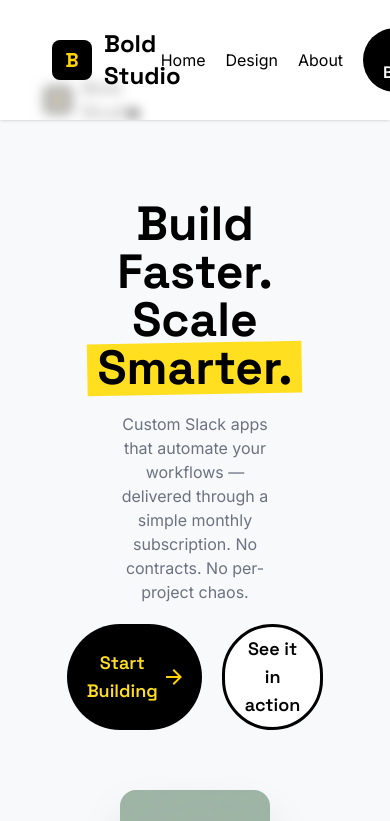
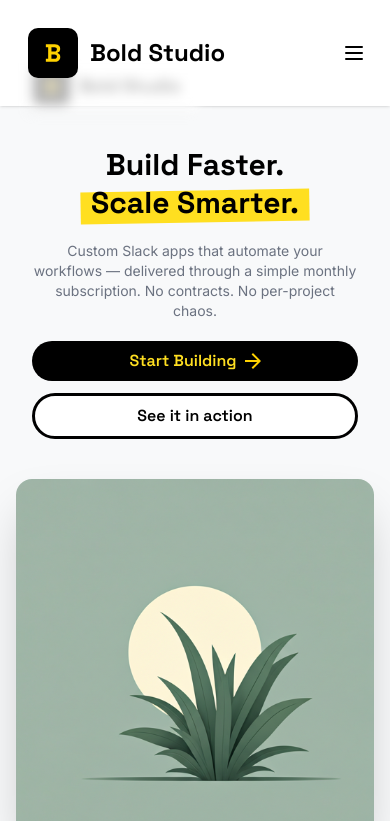
Before and after one commit to bcastillo-2022474/bold-landing, a Next.js app: page / in a window 390 px wide. Shown: the top 821 px of the page. Built offline with nearby package versions, Linux system fonts and the light colour scheme.

Commit message:
feat: making navbar and intro responsive

```diff
--- a/src/app/page.tsx
+++ b/src/app/page.tsx
@@ -12,7 +12,7 @@ export default function Home() {
   return (
     <>
       <Navbar />
-      <div className="flex flex-col items-center gap-10">
+      <div className="flex flex-col items-center gap-10 *:max-w-432">
         <IntroSection />
         <JustificationSection />
         <SolutionSection />
--- a/src/components/navbar.tsx
+++ b/src/components/navbar.tsx
@@ -1,10 +1,15 @@
+"use client";
+
 import Image from "next/image";
+import { useState } from "react";
 import { Button } from "@/components/ui/button";
 import logo from "../../public/logo.svg";
 
 export function Navbar() {
+  const [isMenuOpen, setIsMenuOpen] = useState(false);
+
   return (
-    <nav className="flex w-full justify-between items-center px-10 py-5 shadow overflow-hidden sticky bg-white top-0 z-10">
+    <nav className="flex w-full justify-between items-center px-4 md:px-10 py-5 shadow sticky bg-white top-0 z-50">
       <div className="px-3 py-2 flex text-2xl gap-3 items-center relative isolate">
         <div className="absolute right-5 scale-75 top-1/2 blur shadow w-full h-full">
           <div className="px-3 py-2 flex text-2xl gap-3 items-center relative isolate">
@@ -16,7 +21,33 @@ export function Navbar() {
         <Image className="z-10" src={logo} alt="Bolt Studios Logo" width={50} />
         <span className="z-10 font-bold">Bold Studio</span>
       </div>
-      <div className="px-2">
+
+      {/* Mobile menu button */}
+      <button
+        type="button"
+        className="md:hidden px-2 z-10 relative"
+        onClick={() => setIsMenuOpen(!isMenuOpen)}
+        aria-label="Toggle menu"
+      >
+        <svg
+          className="w-6 h-6"
+          fill="none"
+          strokeLinecap="round"
+          strokeLinejoin="round"
+          strokeWidth="2"
+          viewBox="0 0 24 24"
+          stroke="currentColor"
+        >
+          {isMenuOpen ? (
+            <path d="M6 18L18 6M6 6l12 12" />
+          ) : (
+            <path d="M4 6h16M4 12h16M4 18h16" />
+          )}
+        </svg>
+      </button>
+
+      {/* Desktop menu */}
+      <div className="hidden md:block px-2">
         <ul className="flex font-inter gap-5 items-center">
           <a href="#">Home</a>
           <a href="#">Design</a>
@@ -24,6 +55,20 @@ export function Navbar() {
           <Button>Start Building</Button>
         </ul>
       </div>
+
+      {/* Mobile menu */}
+      {isMenuOpen && (
+        <div className="absolute top-full left-0 w-full bg-white shadow-lg md:hidden z-50 border-t">
+          <ul className="flex flex-col font-inter py-4">
+            <a href="#" className="px-6 py-3 hover:bg-gray-50">Home</a>
+            <a href="#" className="px-6 py-3 hover:bg-gray-50">Design</a>
+            <a href="#" className="px-6 py-3 hover:bg-gray-50">About</a>
+            <div className="px-6 py-3">
+              <Button className="w-full">Start Building</Button>
+            </div>
+          </ul>
+        </div>
+      )}
     </nav>
   );
 }
--- a/src/components/sections/intro.section.tsx
+++ b/src/components/sections/intro.section.tsx
@@ -5,20 +5,20 @@ import plant from "../../../public/plant.svg";
 
 export function IntroSection() {
   return (
-    <section className="flex flex-col items-center py-20 w-full gap-5 px-30 bg-[#F8F9FA]">
-      <h1 className="text-5xl font-bold leading-12 flex flex-col text-center">
+    <section className="flex flex-col items-center py-10 md:py-20 w-full gap-5 px-4 md:px-10 lg:px-30 bg-[#F8F9FA]">
+      <h1 className="text-3xl md:text-4xl lg:text-5xl font-bold leading-tight md:leading-12 flex flex-col text-center">
         <span>Build Faster.</span>
         <span className="relative isolate">
           <span className="bg-yellow-300 w-full absolute left-0 bottom-0 -rotate-1 h-[1.5ch] scale-110"></span>
           <span className="z-10 relative">Scale Smarter.</span>
         </span>
       </h1>
-      <p className="text-center font-inter text-[#6B7280] items-center max-w-[60ch]">
+      <p className="text-center font-inter text-[#6B7280] items-center max-w-[60ch] px-4 text-sm md:text-base">
         Custom Slack apps that automate your workflows — delivered through a
         simple monthly subscription. No contracts. No per-project chaos.
       </p>
-      <div className="flex justify-around max-w-[60ch] gap-5 text-lg">
-        <Button className="flex gap-2 items-center text-yellow-300 cursor-pointer">
+      <div className="flex flex-col md:flex-row justify-around max-w-[60ch] gap-3 md:gap-5 text-base md:text-lg w-full md:w-auto px-4 md:px-0">
+        <Button className="flex gap-2 items-center text-yellow-300 cursor-pointer justify-center">
           <span>Start Building</span>
           <div>
             <svg
@@ -35,7 +35,7 @@ export function IntroSection() {
             </svg>
           </div>
         </Button>
-        <Button className="text-black bg-white border-3 cursor-pointer">
+        <Button className="text-black bg-white border-3 cursor-pointer justify-center">
           <span>See it in action</span>
         </Button>
       </div>
@@ -43,7 +43,7 @@ export function IntroSection() {
         src={plant}
         alt="Plant Image"
         width={800}
-        className="shadow-2xl rounded-2xl mt-10"
+        className="shadow-2xl rounded-2xl mt-5 md:mt-10 w-full max-w-[800px] h-auto"
       />
     </section>
   );
```
